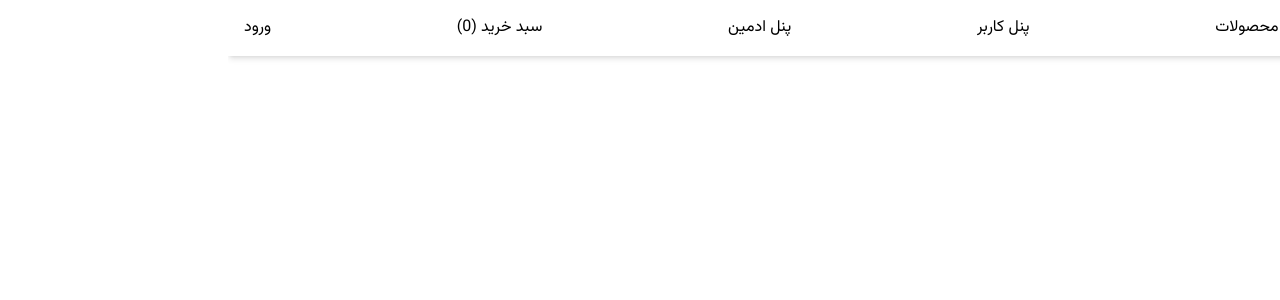
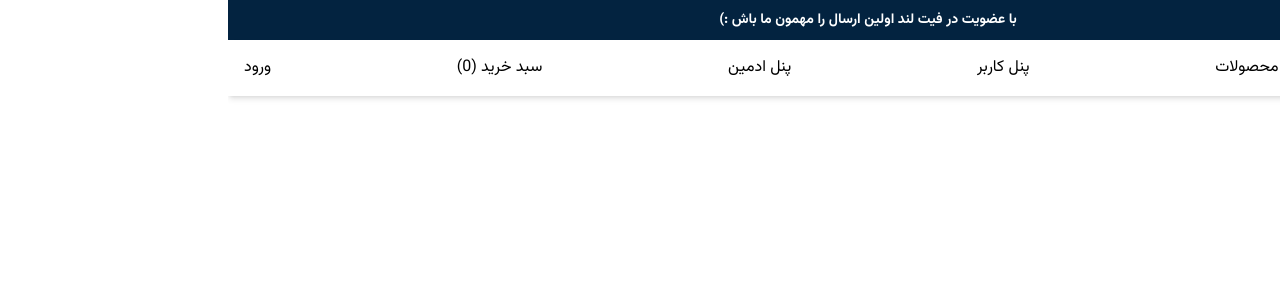
Before and after one commit to mrhosseinsalari/FitLand-Shop, a Next.js app: page / in a window 1280 px wide. Shown: the top 300 px of the page. Built offline with nearby package versions, Linux system fonts and the light colour scheme; no server answers.

Commit message:
add simple top-heading text to layout

```diff
--- a/src/app/(main)/layout.jsx
+++ b/src/app/(main)/layout.jsx
@@ -4,6 +4,11 @@ import React from "react";
 function Layout({ children }) {
   return (
     <>
+      <div className="h-10 bg-secondary-main text-neutral-white flex justify-center items-center">
+        <p className="text-xs font-medium md:text-sm md:font-bold">
+          با عضویت در فیت لند اولین ارسال را مهمون ما باش :)
+        </p>
+      </div>
       <Header />
       <div className="container xl:max-w-screen-xl">{children}</div>
     </>
```
